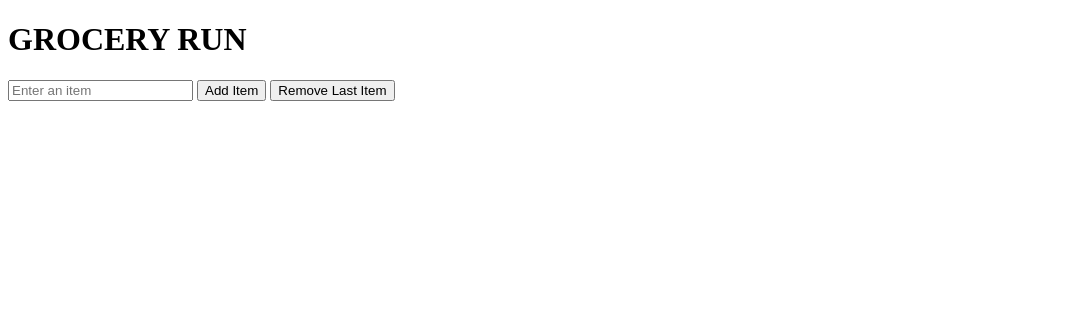
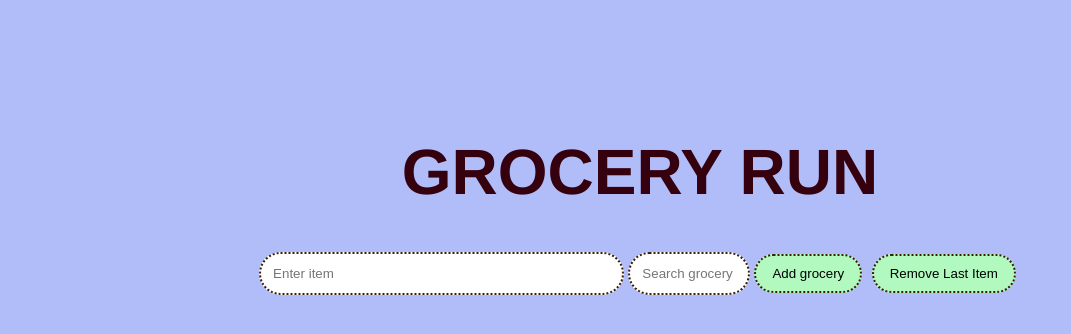
Before and after one commit to IMNUF/ArrayManipulation, a plain HTML site: page index.html in a window 1280 px wide. Shown: the whole page, without its empty margins (0-1071 px from the left). Drawn offline with Linux system fonts and the light colour scheme.

Commit message:
revised javascript and reflection

```diff
--- a/ArrayManipulation.js
+++ b/ArrayManipulation.js
@@ -63,6 +63,7 @@ const itemInput = document.getElementById("itemInput");
 const addButton = document.getElementById("addButton");
 const removeButton = document.getElementById("removeButton");
 const shoppingListElement = document.getElementById("shoppingList");
+const searchInput = document.getElementById("searchInput");
 
 // ADD ITEMS
 function addItem() {
@@ -76,6 +77,16 @@ function addItem() {
 
     displayList();
 }
+
+// SEARCH SHOPPING LIST
+function searchItems() {
+    const searchTerm = searchInput.value.trim();
+
+    const filteredItems = filterItems(searchTerm);
+
+    displayList(filteredItems);
+}
+
 
 // DISPLAY SHOPPING LIST
 function displayList() {
@@ -97,6 +108,6 @@ function removeLastItem() {
     displayList();
 }
 
-// ADD EVENT LISTENERS
+// ADD event
 addButton.addEventListener("click", addItem);
 removeButton.addEventListener("click", removeLastItem);
--- a/index.html
+++ b/index.html
@@ -1,21 +1,23 @@
 <!DOCTYPE html>
 <html lang="en">
+
 <head>
     <meta charset="UTF-8">
     <meta name="viewport" content="width=device-width, initial-scale=1.0">
     <title>GROCERY RUN</title>
-    <script src="script.js"></script>
+    <script src="./ArrayManipulation.js" defer></script>
+    <link rel="stylesheet" href="./style.css">
 </head>
+
 <body>
-     <h1>GROCERY RUN</h1>
+    <h1>GROCERY RUN</h1>
 
-    <input type="text" id="itemInput" placeholder="Enter an item">
-
-    <button id="addButton">Add Item</button>
-
+    <input type="text" id="itemInput" placeholder="Enter item">
+    <input type="text" id="searchInput" placeholder="Search grocery items...">
+    <button id="addButton">Add grocery</button>
     <button id="removeButton">Remove Last Item</button>
-
     <ul id="shoppingList"></ul>
 
 </body>
+
 </html>
--- a/style.css
+++ b/style.css
@@ -7,23 +7,43 @@ body {
     max-width: 100vw;
     margin: 60px auto;
     padding: 2rem;
-    background-color: #f4f4f4;
+    background-color: #b1bdf9;
+    text-align: center;
+
 }
 
 h1 {
     text-align: center;
+    color: rgb(54, 1, 14);
+    font-size: 4rem;
+}
+
+#searchInput {
+    padding: 12px;
+    width: 10%;
+    margin-bottom: 12px;
+    border-radius: 2rem;
+    border: 2px dotted rgb(58, 31, 4);
+
 }
 
 input {
     padding: 12px;
-    width: 50%;
+    width: 30%;
     margin-bottom: 12px;
+    border-radius: 2rem;
+    border: 2px dotted rgb(58, 31, 4);
+
 }
 
 button {
     padding: 10px 16px;
     margin-right: 5px;
     cursor: pointer;
+    border-radius: 2rem;
+    background-color: #b1f9bf;
+    border-radius: 2rem;
+    border: 2px dotted rgb(58, 31, 4);
 }
 
 ul {
```
Also changed, not shown: 1 other file.
